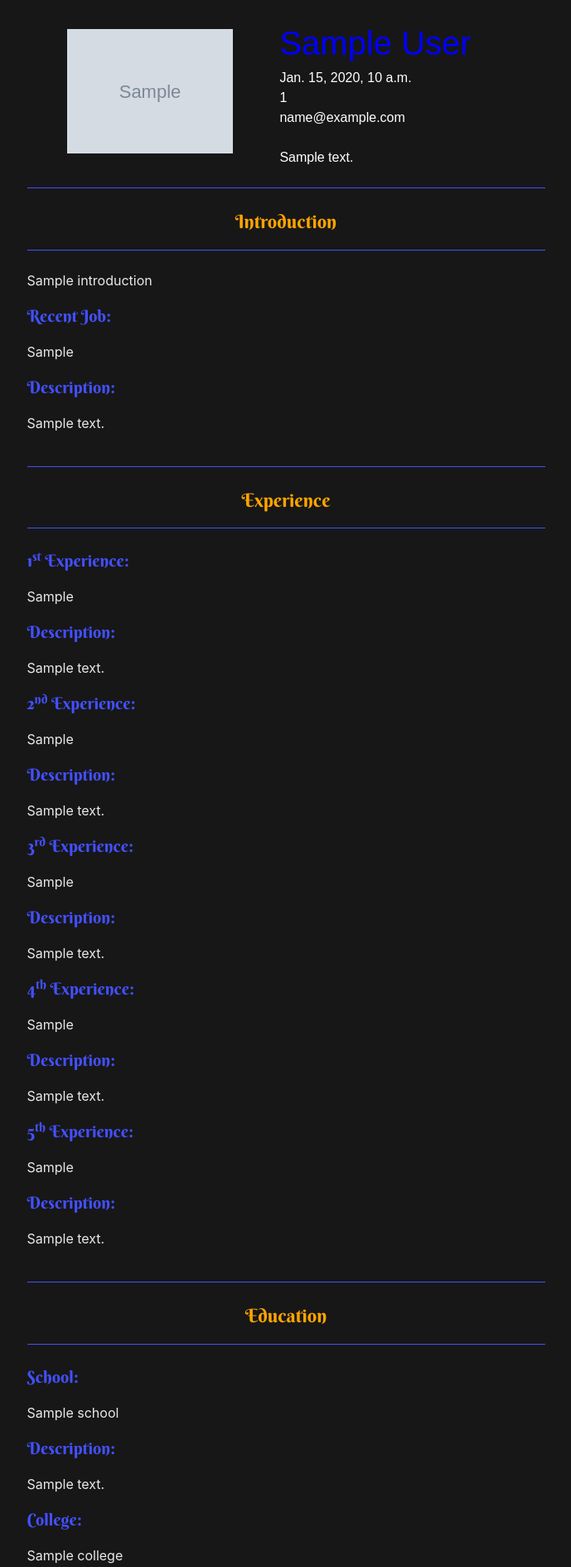
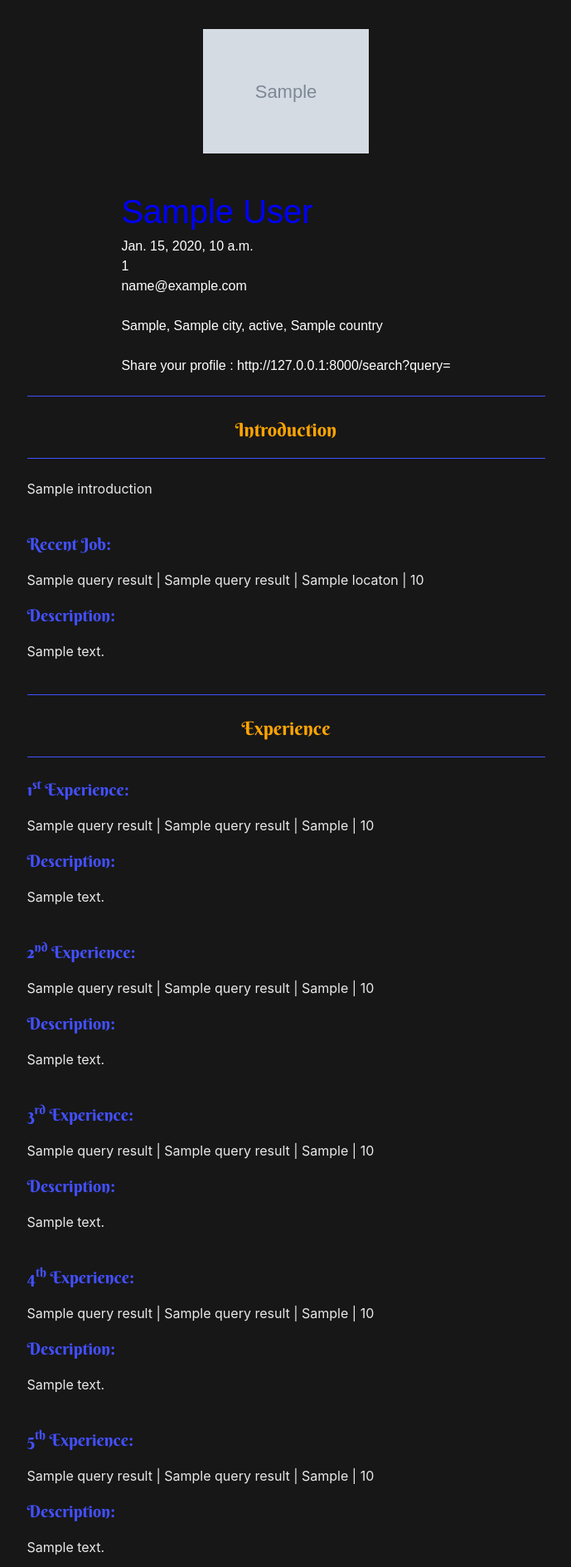
Before and after one commit to Satyam-Raj/Resume, a Django app: template app/templates/profile_search.html in a window 1280 px wide. Shown: the part 61-1950 px from the top of the page at 83% size, without its empty margins (295-984 px from the left). Run offline with Django 3.2, Linux system fonts and the light colour scheme; the template is opened without the code that fills it: most values are stand-ins (such as "Sample title", 1, 10 or a date in 2020); grey boxes marked "Sample" are stand-in pictures; some libraries are stand-ins or nearby versions; some web fonts are replaced.

Commit message:
update in edit profile section

```diff
--- a/app/static/css/main.css
+++ b/app/static/css/main.css
@@ -174,6 +174,8 @@
   margin: auto;
   border-top: 1px solid rgb(67, 80, 255)
 }
+
+
 
 .edit_profile_horizontal_divider{
   width:100%;
--- a/app/templates/profile_search.html
+++ b/app/templates/profile_search.html
@@ -1,10 +1,6 @@
 {% extends 'base.html' %}
 
 {% block content %}
-
-
-
-
 
 
 
@@ -15,7 +11,7 @@
                 <img class="profile_image_width" src="{{ query_result.image.url }}" alt="image"> <br> <br>
 
                 </div>
-    <p class="p-2  px-md-5 intro"> <a style="color:blue;" class="profiles"> {{  query_result.First_Name }} {{  query_result.Last_Name }}</a> <br> {{  query_result.Date_of_Birth }} <br> {{ query_result.Mobile_Number }}<br><span class="container-sm">{{  query_result.Email }} <br> <br> {{  query_result.Address }} <br> </span> </p>
+                <p class="p-2  px-md-5 intro"> <a style="color:blue;" class="profiles"> {{  query_result.First_Name }} {{  query_result.Last_Name }}</a> <br> {{  query_result.Date_of_Birth }} <br> {{ query_result.Mobile_Number }}<br><span class="container-sm">{{  query_result.Email }} <br> <br> {{  query_result.Regional_place }}, {{  query_result.City }}, {{  query_result.State }}, {{  query_result.Country }} <br> </span> <br> Share your profile : http://127.0.0.1:8000/search?query={{ user.username }}  </p>
 
 
 
@@ -29,18 +25,19 @@
             <div class="container-fluid">
 
 
+
                 <hr  class="horizontal_divider">
+                <br>
 
-    <br>
                 <p class="main_heading d-flex justify-content-center">Introduction</p>
                 <hr class="horizontal_divider">
                 <br>
                 <p class="lines" > {{  query_result.Introduction }}</p>
-
-    {% if query_result.Currently_or_was_working_for %}
+                <br>
+                {% if query_result.Job_Title %}
 
                     <p class="heading">Recent Job:</p>
-        <p class="lines"> {{  query_result.Currently_or_was_working_for }}</p>
+                    <p class="lines"> {{  query_result.Job_Title }} | {{  query_result.Company_Name }} | {{  query_result.Locaton }} | {{  query_result.Duration }}</p>
 
 
                     {% if query_result.Description %}
@@ -54,57 +51,57 @@
 
                 <br>
 
-    {% if query_result.First_Experience %}
+                {% if query_result.First_Experience_Job_Title %}
                     <hr  class="horizontal_divider">
                     <br>
                     <p class="main_heading d-flex justify-content-center">Experience</p>
                     <hr  class="horizontal_divider">
                     <br>
                     <p class="heading">1<sup>st</sup> Experience:</p>
-        <p class="lines" > {{  query_result.First_Experience }}</p>
+                    <p class="lines" > {{  query_result.First_Experience_Job_Title }} | {{  query_result.First_Exp_Company_Name }} | {{  query_result.First_Exp_Company_Location }} | {{  query_result.First_Exp_Company_Duration }}</p>
 
                     {% if query_result.First_Experience_Description %}
 
                         <p class="heading"> Description:</p>
                         <p class="lines"> {{  query_result.First_Experience_Description }}</p>
+                        <br>
 
-
-            {% if query_result.Second_Experience %}
+                        {% if query_result.Second_Experience_Job_Title %}
                             <p class="heading">2<sup>nd</sup> Experience:</p>
-                <p class="lines"> {{  query_result.Second_Experience }}</p>
+                            <p class="lines"> {{  query_result.Second_Experience_Job_Title }} |  {{  query_result.Second_Exp_Company_Name }} |  {{  query_result.Second_Exp_Company_Location }} |  {{  query_result.Second_Exp_Company_Duration }}</p>
 
                             {% if query_result.Second_Experience_Description %}
 
                                 <p class="heading">Description:</p>
                                 <p class="lines"> {{  query_result.Second_Experience_Description }}</p>
 
+                                <br>
 
-
-                    {% if query_result.Third_Experience %}
+                                {% if query_result.Third_Experience_Job_Title %}
                                     <p class="heading">3<sup>rd</sup> Experience:</p>
-                        <p class="lines" > {{  query_result.Third_Experience }}</p>
+                                    <p class="lines" > {{  query_result.Third_Experience_Job_Title }} | {{  query_result.Third_Exp_Company_Name }} | {{  query_result.Third_Exp_Company_Location }} | {{  query_result.Third_Exp_Company_Duration }}</p>
 
                                     {% if query_result.Third_Experience_Description %}
 
                                         <p class="heading">Description:</p>
                                         <p class="lines" > {{  query_result.Third_Experience_Description }}</p>
 
-
-                            {% if query_result.Fourth_Experience %}
+                                        <br>
+                                        {% if query_result.Fourth_Experience_Job_Title %}
 
                                             <p class="heading">4<sup>th</sup> Experience:</p>
-                                <p class="lines" > {{  query_result.Fourth_Experience }}</p>
+                                            <p class="lines" > {{  query_result.Fourth_Experience_Job_Title }} | {{  query_result.Fourth_Exp_Company_Name }} | {{  query_result.Fourth_Exp_Company_Location }} | {{  query_result.Fourth_Exp_Company_Duration }}</p>
 
                                             {% if query_result.Fourth_Experience_Description %}
 
                                                 <p class="heading">Description:</p>
                                                 <p class="lines" > {{  query_result.Fourth_Experience_Description }}</p>
 
-
-                                    {% if query_result.Fifth_Experience %}
+                                                <br>
+                                                {% if query_result.Fifth_Experience_Job_Title %}
 
                                                     <p class="heading">5<sup>th</sup> Experience:</p>
-                                        <p class="lines" > {{  query_result.Fifth_Experience }}</p>
+                                                    <p class="lines" > {{  query_result.Fifth_Experience_Job_Title }} | {{  query_result.Fifth_Exp_Company_Name }} | {{  query_result.Fifth_Exp_Company_Location }} | {{  query_result.Fifth_Exp_Company_Duration }}</p>
 
                                                     {% if query_result.Fifth_Experience_Description %}
 
@@ -127,14 +124,14 @@
                 <br>
 
 
-    {% if query_result.School %}
+                {% if query_result.School_Name %}
                     <hr  class="horizontal_divider">
                     <br>
                     <p class="main_heading d-flex justify-content-center">Education</p>
                     <hr  class="horizontal_divider">
                     <br>
                     <p class="heading">School:</p>
-        <p class="lines" > {{  query_result.School }}</p>
+                    <p class="lines" > {{  query_result.Board }} | {{  query_result.School_Name }} | {{  query_result.School_Location }} | {{  query_result.School_Duration }}</p>
 
                     {% if query_result.School_Description %}
 
@@ -142,11 +139,11 @@
                         <p class="lines" > {{  query_result.School_Description }}</p>
                     {% endif %}
                 {% endif %}
-
-    {% if query_result.College %}
+                <br>
+                {% if query_result.College_Name %}
 
                     <p class="heading">College:</p>
-        <p class="lines" > {{  query_result.College }}</p>
+                    <p class="lines" > {{  query_result.Specialization }} | {{  query_result.College_Name }} | {{  query_result.College_Location }} | {{  query_result.College_Duration }}</p>
 
                     {% if query_result.College_Description %}
 
@@ -168,26 +165,26 @@
                     <hr  class="horizontal_divider">
                     <br>
 
-        <p> <span class="heading"> 1<sup>st</sup>  Skill:</span> <span class="line">{{  query_result.First_Skill }}</span> </p>
+                    <p> <span class="heading"> 1<sup>st</sup>  Skill:</span> <span class="line">{{  query_result.First_Skill_category }} - {{  query_result.First_Skill }}</span> </p>
 
                     {% if query_result.Second_Skill %}
 
-            <p> <span class="heading"> 2<sup>nd</sup> Skill:</span> <span class="line">{{  query_result.Second_Skill }}</span> </p>
+                        <p> <span class="heading"> 2<sup>nd</sup> Skill:</span> <span class="line">{{  query_result.Second_Skill_category }} - {{  query_result.Second_Skill }}</span> </p>
 
 
                             {% if query_result.Third_Skill %}
 
-                    <p> <span class="heading"> 3<sup>rd</sup> Skill:</span> <span class="line">{{  query_result.Third_Skill }}</span> </p>
+                                <p> <span class="heading"> 3<sup>rd</sup> Skill:</span> <span class="line">{{  query_result.Third_Skill_category }} - {{  query_result.Third_Skill }}</span> </p>
 
 
                                     {% if query_result.Fourth_Skill %}
 
-                            <p> <span class="heading"> 4<sup>th</sup> Skill:</span> <span class="line">{{  query_result.Fourth_Skill }}</span> </p>
+                                        <p> <span class="heading"> 4<sup>th</sup> Skill:</span> <span class="line">{{  query_result.Fourth_Skill_category }} - {{  query_result.Fourth_Skill }}</span> </p>
 
 
                                         {% if query_result.Fifth_Skill %}
 
-                                <p> <span class="heading"> 5<sup>th</sup> Skill:</span> <span class="line">{{  query_result.Fifth_Skill }}</span> </p>
+                                            <p> <span class="heading"> 5<sup>th</sup> Skill:</span> <span class="line">{{  query_result.Fifth_Skill_category }} - {{  query_result.Fifth_Skill }}</span> </p>
 
 
 
@@ -200,12 +197,12 @@
                 <br>
 
 
-    {% if query_result.Fist_Language %}
+                {% if query_result.First_Language %}
                     <hr  class="horizontal_divider">
                     <br>
                     <p class="main_heading d-flex justify-content-center">Languages</p>
                     <hr  class="horizontal_divider">
-        <p> <span class="heading"> 1<sup>st</sup> Language:</span> <span class="line">{{  query_result.Fist_Language }}</span> </p>
+                    <p> <span class="heading"> 1<sup>st</sup> Language:</span> <span class="line">{{  query_result.First_Language }}</span> </p>
 
                         {% if query_result.Second_Language %}
                             <p> <span class="heading"> 2<sup>nd</sup> Language:</span> <span class="line">{{  query_result.Second_Language }}</span> </p>
@@ -215,6 +212,11 @@
 
                                 <p> <span class="heading"> 3<sup>rd</sup> Language:</span> <span class="line">{{  query_result.Third_Language }}</span> </p>
 
+                                {% if query_result.Fourth_Language %}
+
+                                    <p> <span class="heading"> 4<sup>th</sup> Language:</span> <span class="line">{{  query_result.Fourth_Language }}</span> </p>
+
+                                {% endif %}
                             {% endif %}
                         {% endif %}
                 {% endif %}
@@ -222,14 +224,6 @@
             </div>
 
         </div>
-
-{% elif query_result|length < 1 %}
-
-
-<!-- <p class="heading"> Please Build Your Best Profile</p> -->
-
-<p class="main_heading d-flex justify-content-center">Profile does not exist.</p>
-
 
 {% else %}
 
```
Also changed, not shown: app/templates/profile.html (+35 -30 lines), db.sqlite3, media/profile_pics/default.jpg (deleted), media/profile_pics/large_EniY903.jpg (deleted), media/profile_pics/pic_IEP2HL0.jpg (renamed from media/profile_pics/pic.jpg). Lines whose indentation alone changed are shown as unchanged.
